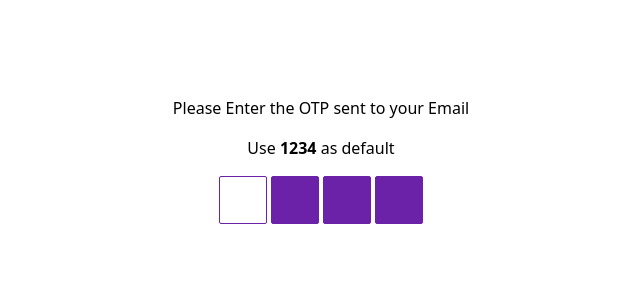
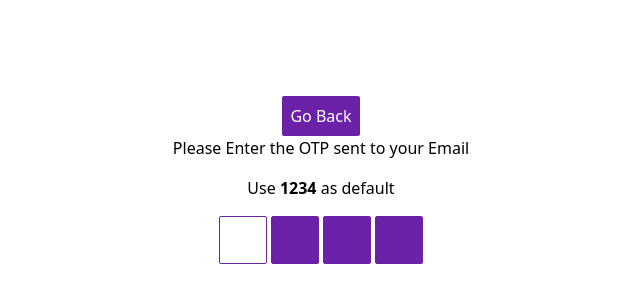
Before and after one commit to Sosaristic/otp-validator, a React (Vite) app: page / in a window 1280 px wide. Both pictures are taken after typing "Sample", "name@example.com" into the empty fields and a click on the button "Register". Shown: the top 302 px of the page, without its empty margins (319-959 px from the left). Built offline with nearby package versions, Linux system fonts and the light colour scheme.

Commit message:
added go back button

```diff
--- a/src/component/Otp.jsx
+++ b/src/component/Otp.jsx
@@ -75,6 +75,8 @@ export default function EnterOtp({handleSetStep}) {
   return (
     <>
       <div className="w-[80%] lg:w-[40%] mx-auto mt-[6rem] flex flex-col items-center">
+      <button type="button" className="bg-purple-800 text-white p-2 rounded-sm" onClick={()=>handleSetStep(1)}>Go Back</button>
+
         <p className="text-center">Please Enter the OTP sent to your Email</p>
         <p className="text-center mt-4">Use <span className="font-bold">1234</span> as default</p>
 
```
